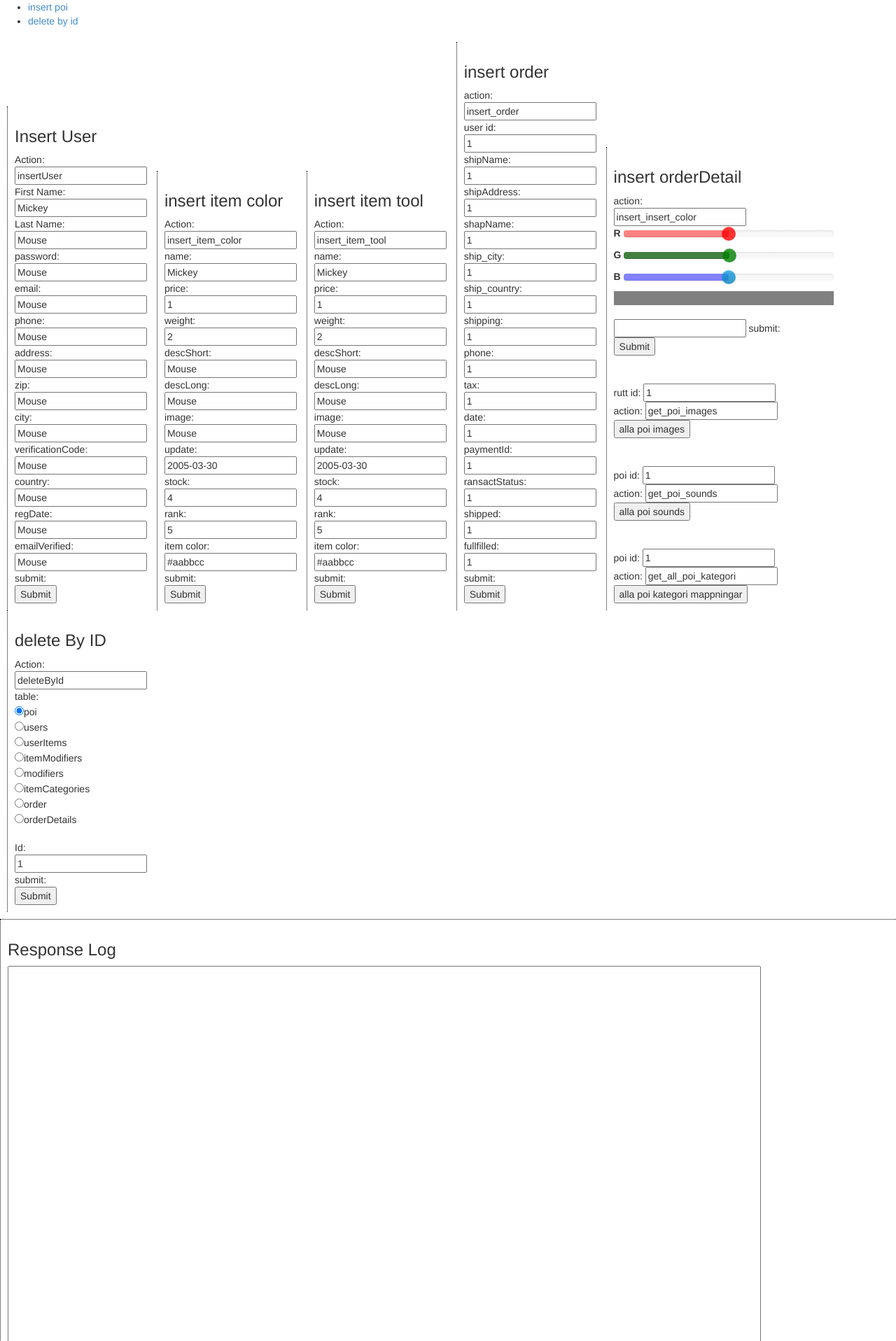
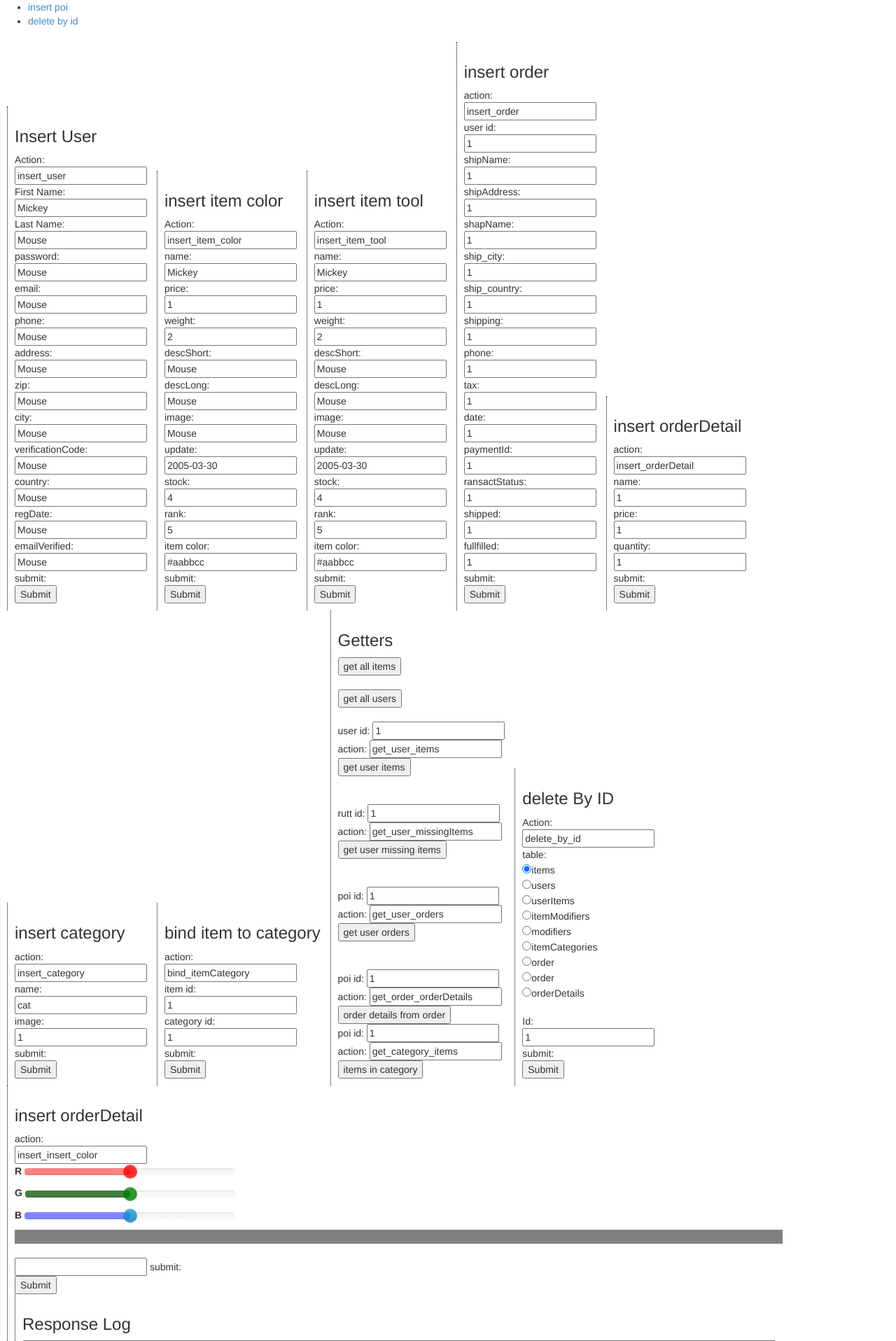
Before and after one commit to ojaula/onLine, a PHP site: page /testPage.html in a window 1280 px wide. Shown: the top 1916 px of the page at 70% size. Run offline with PHP 8.4, Linux system fonts and the light colour scheme; some libraries are stand-ins or nearby versions.

```diff
--- a/public_html/testPage.html
+++ b/public_html/testPage.html
@@ -51,9 +51,9 @@
 
         <section class="formField" style="padding:10px; border-left: dotted 1px black; display: inline-block;">
             <h3>Insert User</h3>
-            <form id="form_insertUser" action="../resources/manage_db.php" method="get">
+            <form id="form_insert_user" action="../resources/manage_db.php" method="get">
                 Action:<br>
-                <input type="text" name="action" value="insertUser">
+                <input type="text" name="action" value="insert_user">
                 <br>
                 First Name:<br>
                 <input type="text" name="firstName" value="Mickey">
@@ -96,7 +96,7 @@
                 <br>
                 regDate:
                 <br>
-                <input type="text" name="regdate" value="Mouse">
+                <input type="text" name="regDate" value="Mouse">
                 <br>
                 emailVerified:
                 <br>
@@ -289,6 +289,174 @@
             </form>
         </section>
 
+
+        <section class="formField" style="padding:10px; border-left: dotted 1px black; display: inline-block;">
+            <h3>insert orderDetail</h3>
+            <form id="form_insert_orderDetail" action="../resources/manage_db.php" method="get">
+                action:
+                <br>
+                <input type="text" name="action" value="insert_orderDetail">
+                <br>
+                name:
+                <br>
+                <input type="text" name="name" value="1">
+                <br>
+                price:
+                <br>
+                <input type="text" name="price" value="1">
+                <br>
+                quantity:
+                <br>
+                <input type="text" name="quantity" value="1">
+                <br>
+
+                submit:
+                <br>
+                <button type="submit">Submit</button>
+            </form>
+        </section>
+
+
+        <section class="formField" style="padding:10px; border-left: dotted 1px black; display: inline-block;">
+            <h3>insert category</h3>
+            <form id="form_insert_category" action="../resources/manage_db.php" method="get">
+                action:
+                <br>
+                <input type="text" name="action" value="insert_category">
+                <br>
+                name:
+                <br>
+                <input type="text" name="name" value="cat">
+                <br>
+                image:
+                <br>
+                <input type="text" name="image" value="1">
+                <br>
+
+                submit:
+                <br>
+                <button type="submit">Submit</button>
+            </form>
+        </section>
+
+        <section class="formField" style="padding:10px; border-left: dotted 1px black; display: inline-block;">
+            <h3>bind item to category</h3>
+            <form id="form_bind_itemCategory" action="../resources/manage_db.php" method="get">
+                action:
+                <br>
+                <input type="text" name="action" value="bind_itemCategory">
+                <br>
+                item id:
+                <br>
+                <input type="text" name="item_id" value="1">
+                <br>
+                category id:
+                <br>
+                <input type="text" name="category_id" value="1">
+                <br>
+                submit:
+                <br>
+                <button type="submit">Submit</button>
+            </form>
+        </section>
+
+        <section class="formField" style="padding:10px; border-left: dotted 1px black; display: inline-block;">
+            <h3>Getters</h3>
+            <button onclick="sendRequest_post('action=get_items')">get all items</button>
+            <br><br>
+            <button onclick="sendRequest_post('action=get_users')">get all users</button>
+            <br><br>
+            <form id="form_get_user_items" action="../resources/manage_db.php" method="get">
+                user id:
+                <input type="text" name="user_id" value="1">
+                <br>
+                action:
+                <input type="text" name="action" value="get_user_items">
+                <br>
+                <button type="submit"> get user items</button>
+            </form>
+            <!--<button onclick="sendRequest_post('action=get_rutt_poi')">get rutt poi</button> -->
+            <br><br>
+            <form id="form_get_user_missingItems" action="../resources/manage_db.php" method="get">
+                rutt id:
+                <input type="text" name="user_id" value="1">
+                <br>
+                action:
+                <input type="text" name="action" value="get_user_missingItems">
+                <br>
+                <button type="submit">get user missing items</button>
+            </form>
+           <!-- <button onclick="sendRequest_post('action=get_rutt_images')">get rutt images</button> -->
+            <br><br>
+            <form id="form_get_user_orders" action="../resources/manage_db.php" method="get">
+                poi id:
+                <input type="text" name="user_id" value="1">
+                <br>
+                action:
+                <input type="text" name="action" value="get_user_orders">
+                <br>
+                <button type="submit">get user orders</button>
+            </form>
+            <br><br>
+            <form id="form_get_order_orderDetails" action="../resources/manage_db.php" method="get">
+                poi id:
+                <input type="text" name="order_id" value="1">
+                <br>
+                action:
+                <input type="text" name="action" value="get_order_orderDetails">
+                <br>
+                <button type="submit">order details from order</button>
+            </form>
+            <form id="form_get_category_items" action="../resources/manage_db.php" method="get">
+                poi id:
+                <input type="text" name="category_id" value="1">
+                <br>
+                action:
+                <input type="text" name="action" value="get_category_items">
+                <br>
+                <button type="submit">items in category</button>
+            </form>
+           <!-- <button onclick="sendRequest_post('action=get_rutt_sounds')">get rutt sounds</button> -->
+        </section>
+
+        <section class="formField" style="padding:10px;border-left: dotted 1px black; display: inline-block;">
+            <h3>delete By ID</h3>
+            <form id="form_deleteByid" action="../resources/manage_db.php" method="get">
+                Action:<br>
+                <input type="text" name="action" value="delete_by_id">
+                <br>
+                table:<br>
+                <input type="radio" name="tableName" value="items" checked>items
+                <br>
+                <input type="radio" name="tableName" value="users">users
+                <br>
+                <input type="radio" name="tableName" value="userItems">userItems
+                <br>
+                <input type="radio" name="tableName" value="itemModifiers">itemModifiers
+                <br>
+                <input type="radio" name="tableName" value="modifiers">modifiers
+                <br>
+                <input type="radio" name="tableName" value="itemCategories">itemCategories
+                <br>
+                <input type="radio" name="tableName" value="categories">order
+                <br>
+                <input type="radio" name="tableName" value="orders">order
+                <br>
+                <input type="radio" name="tableName" value="orderDetails">orderDetails
+                <br>
+                <br>
+                Id:<br>
+                <input type="text" name="id" value="1">
+                <br>
+                submit:
+                <br>
+                <input type="submit" value="Submit">
+            </form>
+
+        </section>
+
+
+
         <link rel="stylesheet" href="../public_html/css/slider.css"/>
         <style rel="stylesheet">
             #RGB {
@@ -388,118 +556,6 @@
             </script>
         </section>
 
-        <section class="formField" style="padding:10px; border-left: dotted 1px black; display: inline-block;">
-            <h3>insert orderDetail</h3>
-            <form id="form_insert_orderDetail" action="../resources/manage_db.php" method="get">
-                action:
-                <br>
-                <input type="text" name="action" value="insert_orderDetail">
-                <br>
-                name:
-                <br>
-                <input type="text" name="name" value="1">
-                <br>
-                price:
-                <br>
-                <input type="text" name="price" value="1">
-                <br>
-                quantity:
-                <br>
-                <input type="text" name="quantity" value="1">
-                <br>
-
-                submit:
-                <br>
-                <button type="submit">Submit</button>
-            </form>
-        </section>
-
-        <section class="formField" style="padding:10px; border-left: dotted 1px black; display: inline-block;">
-            <h3>diverse</h3>
-            <button onclick="sendRequest_post('action=get_all_poi')">get all poi</button>
-            <br><br>
-            <button onclick="sendRequest_post('action=get_all_rutt')">get all rutt</button>
-            <br><br>
-            <form id="form_get_rutt_poi" action="../resources/manage_db.php" method="get">
-                rutt id:
-                <input type="text" name="rutt_id" value="1">
-                <br>
-                action:
-                <input type="text" name="action" value="get_rutt_poi">
-                <br>
-                <button type="submit">alla rutt poi mappningar</button>
-            </form>
-            <!--<button onclick="sendRequest_post('action=get_rutt_poi')">get rutt poi</button> -->
-            <br><br>
-            <form id="form_get_poi_images" action="../resources/manage_db.php" method="get">
-                rutt id:
-                <input type="text" name="poi_id" value="1">
-                <br>
-                action:
-                <input type="text" name="action" value="get_poi_images">
-                <br>
-                <button type="submit">alla poi images</button>
-            </form>
-           <!-- <button onclick="sendRequest_post('action=get_rutt_images')">get rutt images</button> -->
-            <br><br>
-            <form id="form_get_poi_sounds" action="../resources/manage_db.php" method="get">
-                poi id:
-                <input type="text" name="poi_id" value="1">
-                <br>
-                action:
-                <input type="text" name="action" value="get_poi_sounds">
-                <br>
-                <button type="submit">alla poi sounds</button>
-            </form>
-            <br><br>
-            <form id="form_get_all_poi_kategori" action="../resources/manage_db.php" method="get">
-                poi id:
-                <input type="text" name="poi_id" value="1">
-                <br>
-                action:
-                <input type="text" name="action" value="get_all_poi_kategori">
-                <br>
-                <button type="submit">alla poi kategori mappningar</button>
-            </form>
-           <!-- <button onclick="sendRequest_post('action=get_rutt_sounds')">get rutt sounds</button> -->
-        </section>
-
-        <section class="formField" style="padding:10px;border-left: dotted 1px black; display: inline-block;">
-            <h3>delete By ID</h3>
-            <form id="form_deleteByid" action="../resources/manage_db.php" method="get">
-                Action:<br>
-                <input type="text" name="action" value="deleteById">
-                <br>
-
-                table:<br>
-                <input type="radio" name="tableName" value="items" checked>poi
-                <br>
-                <input type="radio" name="tableName" value="users">users
-                <br>
-                <input type="radio" name="tableName" value="userItems">userItems
-                <br>
-                <input type="radio" name="tableName" value="itemModifiers">itemModifiers
-                <br>
-                <input type="radio" name="tableName" value="modifiers">modifiers
-                <br>
-                <input type="radio" name="tableName" value="itemCategories">itemCategories
-                <br>
-                <input type="radio" name="tableName" value="orders">order
-                <br>
-                <input type="radio" name="tableName" value="orderDetails">orderDetails
-                <br>
-                <br>
-                Id:<br>
-                <input type="text" name="id" value="1">
-                <br>
-                submit:
-                <br>
-                <input type="submit" value="Submit">
-            </form>
-
-        </section>
-
-
 
 
     </div>
```
Also changed, not shown: resources/library/DB_manager.php (+9 -3 lines), resources/templates/panel_shop_listItems.php (+18 -0 lines). Lines whose indentation alone changed are shown as unchanged.
